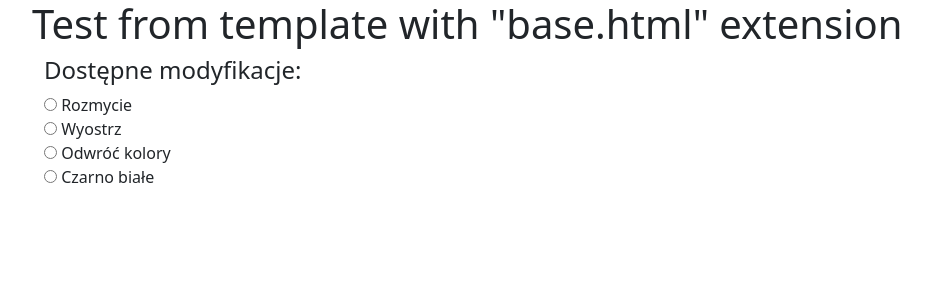
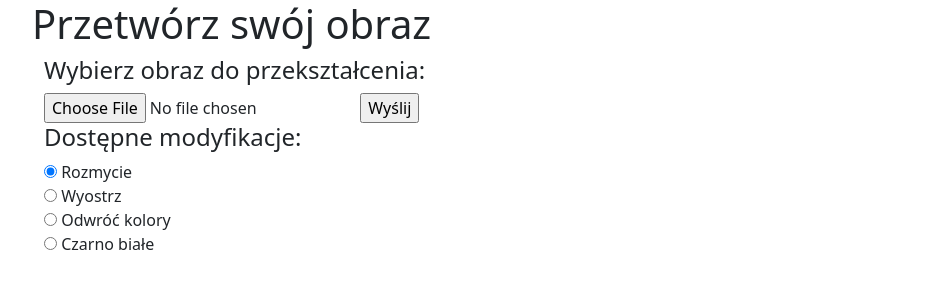
Before and after one commit to gwolan/pic_convolving_website, a Django app: page / in a window 1280 px wide. Shown: the top 300 px of the page, without its empty margins (50-981 px from the left). Run offline with Django 3.2, Linux system fonts and the light colour scheme.

Commit message:
Added form with POST method to frontend HTML

```diff
--- a/upload_pic/templates/upload_pic/homepage.html
+++ b/upload_pic/templates/upload_pic/homepage.html
@@ -1,13 +1,19 @@
 {% extends "upload_pic/base.html" %}
 {% block content %}
-    <h1>Test from template with "base.html" extension</h1>
+    <h1>Przetwórz swój obraz</h1>
 
     <div class="container">
-        <h4>Dostępne modyfikacje:</h4>
-        {% for key, value in effects.items %}
-            <input type="radio" name="available_effect" id="{{ value.value.0 }}" value="{{ value.value.0 }}"/>
-            <label for="{{ value.value.0 }}">{{ value.value.0 }}</label>
-            </br>
-        {% endfor %}
+        <form method="post">
+            <h4>Wybierz obraz do przekształcenia:</h4>
+            <input type="file" name="pic_upload" id="pic_upload">
+            <input type="submit" value="Wyślij" name="submit">
+
+            <h4>Dostępne modyfikacje:</h4>
+            {% for key, value in effects.items %}
+                <input type="radio" name="available_effect" id="key" value="{{ value.value.0 }}"{% if value.value.1 == first_checkbox_value %}{{ checked }}{% endif %}/>
+                <label for="key">{{ value.value.0 }}</label>
+                </br>
+            {% endfor %}
+        </form>
     </div>
 {% endblock content %}
--- a/upload_pic/views.py
+++ b/upload_pic/views.py
@@ -3,9 +3,13 @@ from .src.EffectType import EffectType
 
 
 def upload_pic(request):
+    supported_effects = list(EffectType.__members__.keys())
+
     context = {
         'title': 'Witaj!',
         'effects': EffectType.__members__,
+        'checked': ' checked',
+        'first_checkbox_value': EffectType.__members__[supported_effects[0]].value[1],
     }
 
     return render(request, 'upload_pic/homepage.html', context)
```
